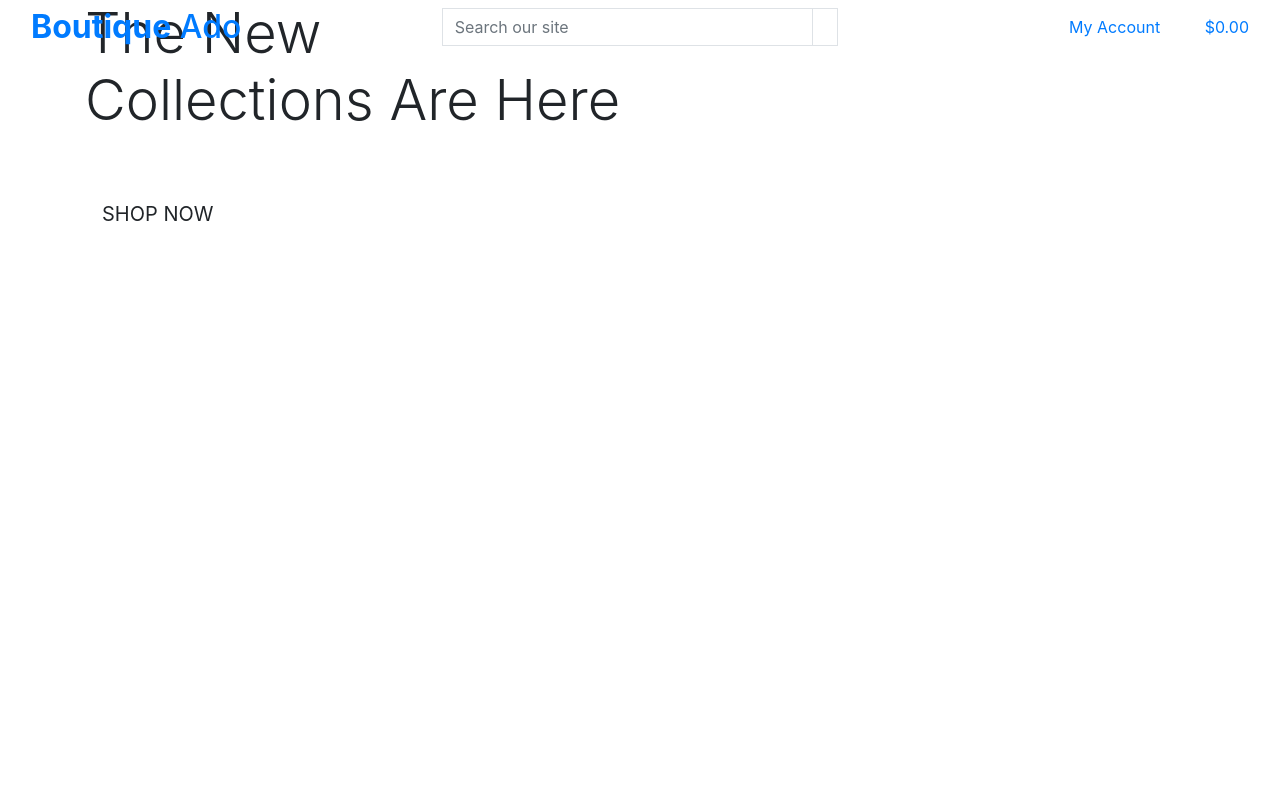
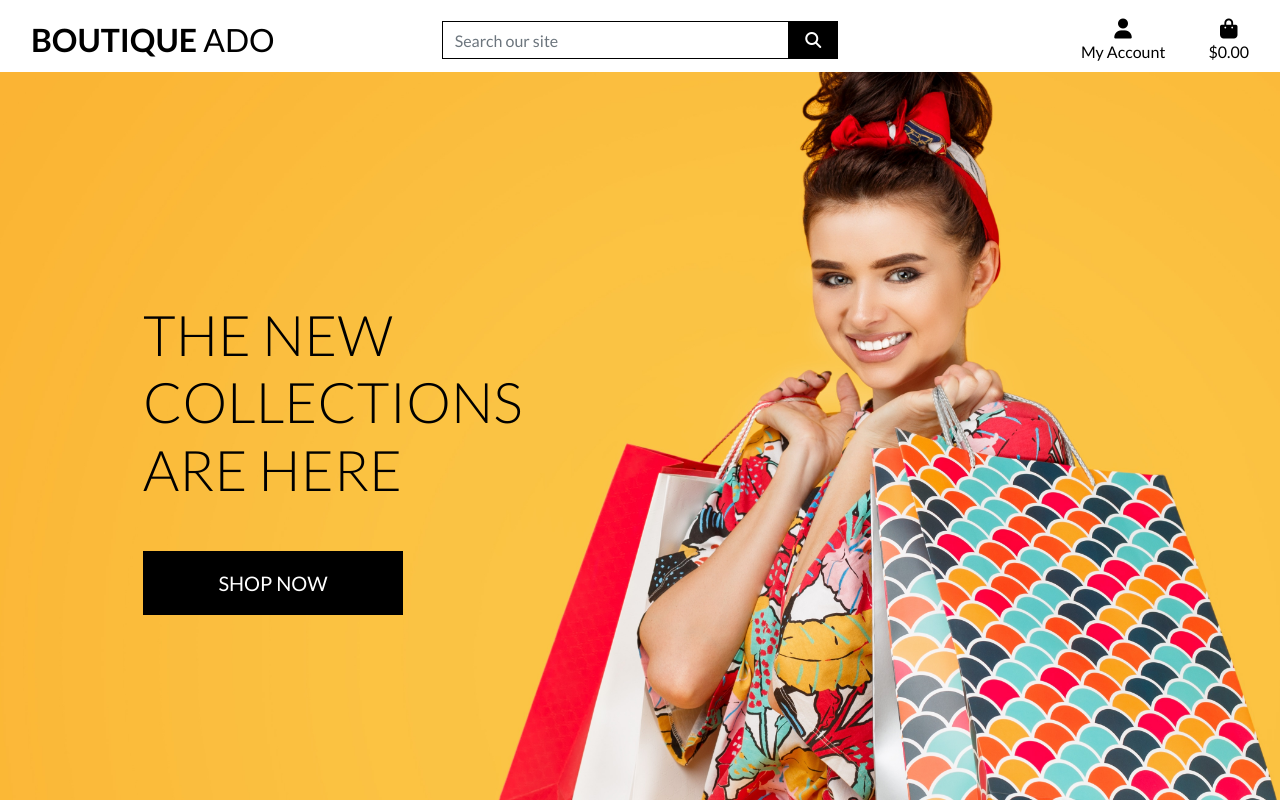
Before and after one commit to GitHubWestie/Django-Boutique_Ado, a Django app: page / in a window 1280 px wide. Run offline with Django 3.2, Linux system fonts and the light colour scheme; some libraries are stand-ins or nearby versions.

Commit message:
completed home page header and css

```diff
--- a/boutique_ado/settings.py
+++ b/boutique_ado/settings.py
@@ -150,6 +150,10 @@ USE_TZ = True
 # https://docs.djangoproject.com/en/3.2/howto/static-files/
 
 STATIC_URL = '/static/'
+STATICFILES_DIRS = (os.path.join(BASE_DIR, 'static'),)
+
+MEDIA_URL = '/media/'
+MEDIA_ROOT = os.path.join(BASE_DIR, 'media')
 
 # Default primary key field type
 # https://docs.djangoproject.com/en/3.2/ref/settings/#default-auto-field
--- a/boutique_ado/urls.py
+++ b/boutique_ado/urls.py
@@ -15,9 +15,11 @@ Including another URLconf
 """
 from django.contrib import admin
 from django.urls import path, include
+from django.conf import settings
+from django.conf.urls.static import static
 
 urlpatterns = [
     path('admin/', admin.site.urls),
     path('accounts/', include('allauth.urls')),
     path('', include('home.urls')),
-]
+] + static(settings.MEDIA_URL, document_root=settings.MEDIA_ROOT)
--- /dev/null
+++ b/static/css/base.css
@@ -0,0 +1,81 @@
+html {
+    height: 100%;
+}
+
+body {
+    background: url('/media/homepage_background_cropped.jpg') no-repeat center fixed;
+    background-size: cover;
+    height: calc(100vh - 164px);
+    color: #555;
+    font-family: 'Lato';
+}
+
+/* from Bulma */
+.icon {
+    align-items: center;
+    display: inline-flex;
+    justify-content: center;
+    height: 1.5rem;
+    width: 1.5rem;
+}
+
+.logo-font {
+    text-transform: uppercase;
+}
+
+.main-logo-link {
+    width: fit-content;
+}
+
+.shop-now-button {
+    background: black;
+    color: white;
+    min-width: 260px;
+}
+
+.btn-black {
+    background: black;
+    color: white;
+}
+
+.shop-now-button:hover,
+.shop-now-button:active,
+.shop-now-button:focus,
+.btn-black:hover,
+.btn-black:active,
+.btn-black:focus {
+    background: #222;
+    color: white;
+}
+
+.text-black {
+    color: #000 !important;
+}
+
+.border-black {
+    border: 1px solid black !important;
+}
+
+/* -------------------------------- Media Queries */
+
+/* Slightly larger container on xl screens */
+@media (min-width: 1200px) {
+    .container {
+        max-width: 80%;
+    }
+}
+
+/* fixed top navbar only on medium and up */
+@media (min-width: 992px) {
+    .fixed-top-desktop-only {
+        position: fixed;
+        top: 0;
+        right: 0;
+        left: 0;
+        z-index: 1030;
+    }
+
+    .header-container {
+        padding-top: 164px;
+    }
+}
--- a/templates/base.html
+++ b/templates/base.html
@@ -14,22 +14,19 @@
     {% endblock %}
 
     {% block corecss %}
-    <link rel="stylesheet" href="https://cdn.jsdelivr.net/npm/bootstrap@4.6.2/dist/css/bootstrap.min.css"
-        integrity="sha384-xOolHFLEh07PJGoPkLv1IbcEPTNtaed2xpHsD9ESMhqIYd0nLMwNLD69Npy4HI+N" crossorigin="anonymous">
+    <link rel="stylesheet" href="https://cdn.jsdelivr.net/npm/bootstrap@4.6.2/dist/css/bootstrap.min.css" integrity="sha384-xOolHFLEh07PJGoPkLv1IbcEPTNtaed2xpHsD9ESMhqIYd0nLMwNLD69Npy4HI+N" crossorigin="anonymous">
+    <link href="https://fonts.googleapis.com/css2?family=Lato:ital,wght@0,100;0,300;0,400;0,700;0,900;1,100;1,300;1,400;1,700;1,900&display=swap" rel="stylesheet">
+    <link rel="stylesheet" href="/static/css/base.css">
     {% endblock %}
 
     {% block extra_css %}
     {% endblock %}
 
     {% block corejs %}
-    <script src="https://cdn.jsdelivr.net/npm/jquery@3.5.1/dist/jquery.min.js"
-        integrity="sha256-9/aliU8dGd2tb6OSsuzixeV4y/faTqgFtohetphbbj0=" crossorigin="anonymous"></script>
-    <script src="https://cdn.jsdelivr.net/npm/popper.js@1.16.1/dist/umd/popper.min.js"
-        integrity="sha384-9/reFTGAW83EW2RDu2S0VKaIzap3H66lZH81PoYlFhbGU+6BZp6G7niu735Sk7lN"
-        crossorigin="anonymous"></script>
-    <script src="https://cdn.jsdelivr.net/npm/bootstrap@4.6.2/dist/js/bootstrap.min.js"
-        integrity="sha384-+sLIOodYLS7CIrQpBjl+C7nPvqq+FbNUBDunl/OZv93DB7Ln/533i8e/mZXLi/P+"
-        crossorigin="anonymous"></script>
+    <script src="https://kit.fontawesome.com/0286276466.js" crossorigin="anonymous"></script>
+    <script src="https://cdn.jsdelivr.net/npm/jquery@3.5.1/dist/jquery.min.js" integrity="sha256-9/aliU8dGd2tb6OSsuzixeV4y/faTqgFtohetphbbj0=" crossorigin="anonymous"></script>
+    <script src="https://cdn.jsdelivr.net/npm/popper.js@1.16.1/dist/umd/popper.min.js" integrity="sha384-9/reFTGAW83EW2RDu2S0VKaIzap3H66lZH81PoYlFhbGU+6BZp6G7niu735Sk7lN" crossorigin="anonymous"></script>
+    <script src="https://cdn.jsdelivr.net/npm/bootstrap@4.6.2/dist/js/bootstrap.min.js" integrity="sha384-+sLIOodYLS7CIrQpBjl+C7nPvqq+FbNUBDunl/OZv93DB7Ln/533i8e/mZXLi/P+" crossorigin="anonymous"></script>
     {% endblock %}
 
     {% block extra_js %}
@@ -40,7 +37,7 @@
 
 <body>
     <header class="container-fluid fixed-top">
-        <div class="row">
+        <div id="topnav" class="row bg-white pt-lg-2 d-none d-lg-flex">
             <div class="col-12 col-lg-4 my-auto py-1 py-lg-0 text-center text-lg-left">
                 <a href="{% url 'home' %}" class="nav-link main-logo-link">
                     <h2 class="logo-font text-black my-0"><strong>Boutique</strong> Ado</h2>
```
Also changed, not shown: media/homepage_background_cropped.jpg (added).
